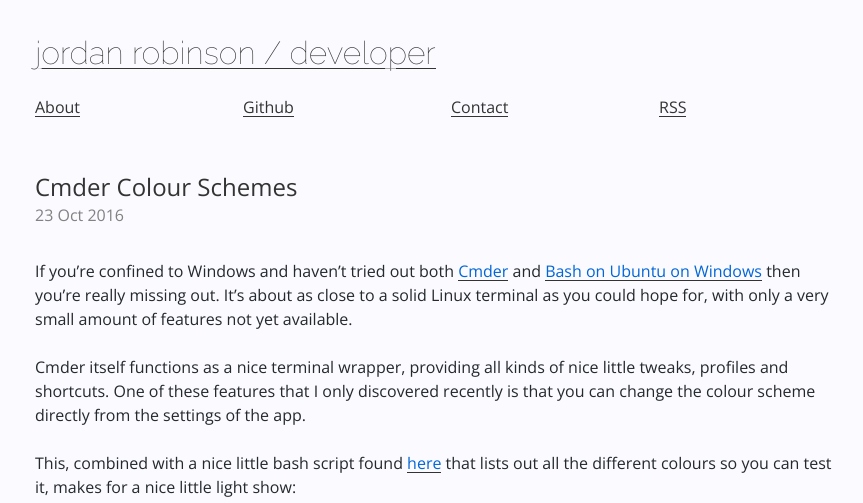
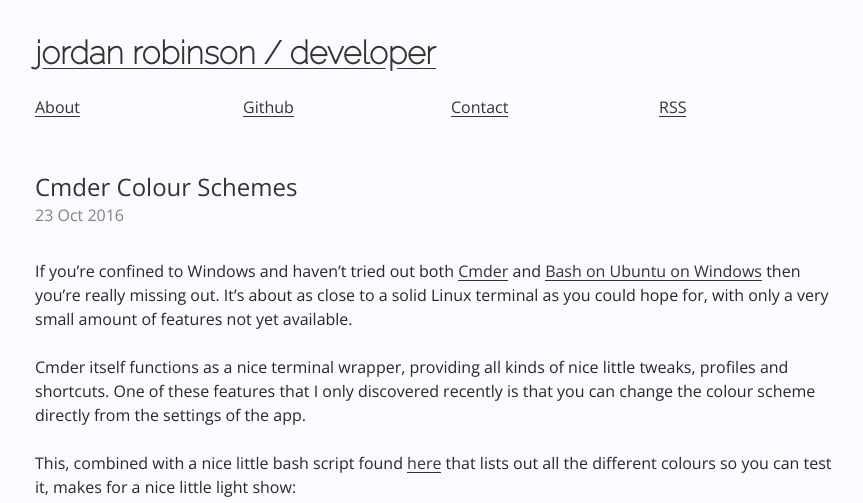
Before and after one commit to jordanrobinson/blog, a Jekyll site: the page built from _posts/2016-10-23-changing-cmder-colour-scheme.md, in a window 1280 px wide. Shown: the top 503 px of the page, without its empty margins (205-1068 px from the left). Built offline with Jekyll 4.4.1, drawn with Linux system fonts in a browser that asks for light colours; grey boxes are pictures that could not be loaded.

Commit message:
Styling fixes

```diff
--- a/_includes/head.html
+++ b/_includes/head.html
@@ -12,7 +12,7 @@
 
     <link href="https://fonts.googleapis.com/css?family=Open+Sans:300,400,600,700,400italic|Lato|Raleway:100" rel="stylesheet" type="text/css">
 
-    <link rel="stylesheet" href="/css/main.css?v=1.6">
+    <link rel="stylesheet" href="/css/main.css?v=1.8">
 
     <meta name="description" content="{{ site.description }}">
     <meta name="url" content="{{ site.url }}">
--- a/_sass/_richtext.scss
+++ b/_sass/_richtext.scss
@@ -202,7 +202,6 @@
 }
 
 .markdown-body a {
-  color: #0366d6;
   text-decoration: none;
 }
 
--- a/css/main.scss
+++ b/css/main.scss
@@ -86,6 +86,7 @@ h3 {
     text-decoration: none;
     margin-top: 2em;
     text-transform: lowercase;
+    font-weight: 700;
 }
 
 .header-link {
```
Also changed, not shown: images/favicon-16.png, images/favicon-180.png, images/favicon-192.png, images/favicon-32.png, images/favicon-48.png, images/favicon-62.png.
